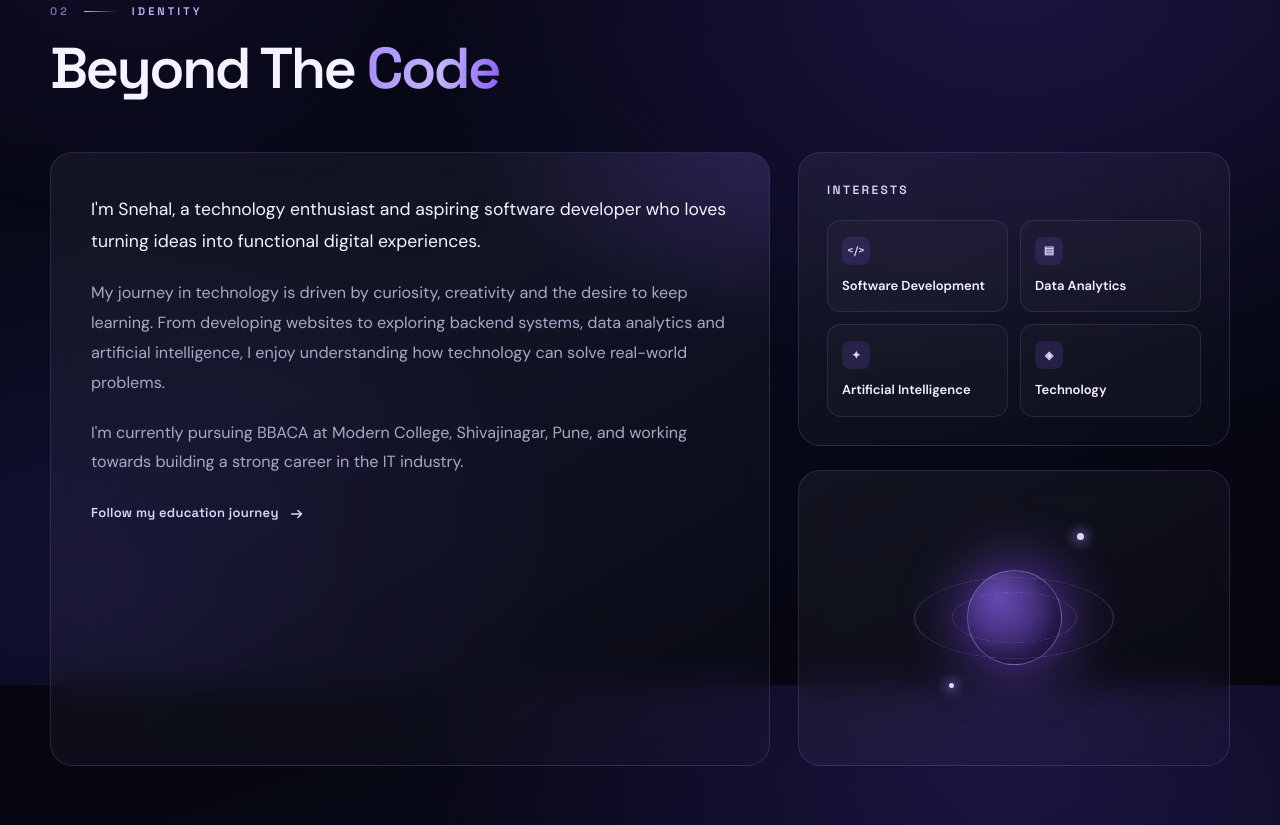
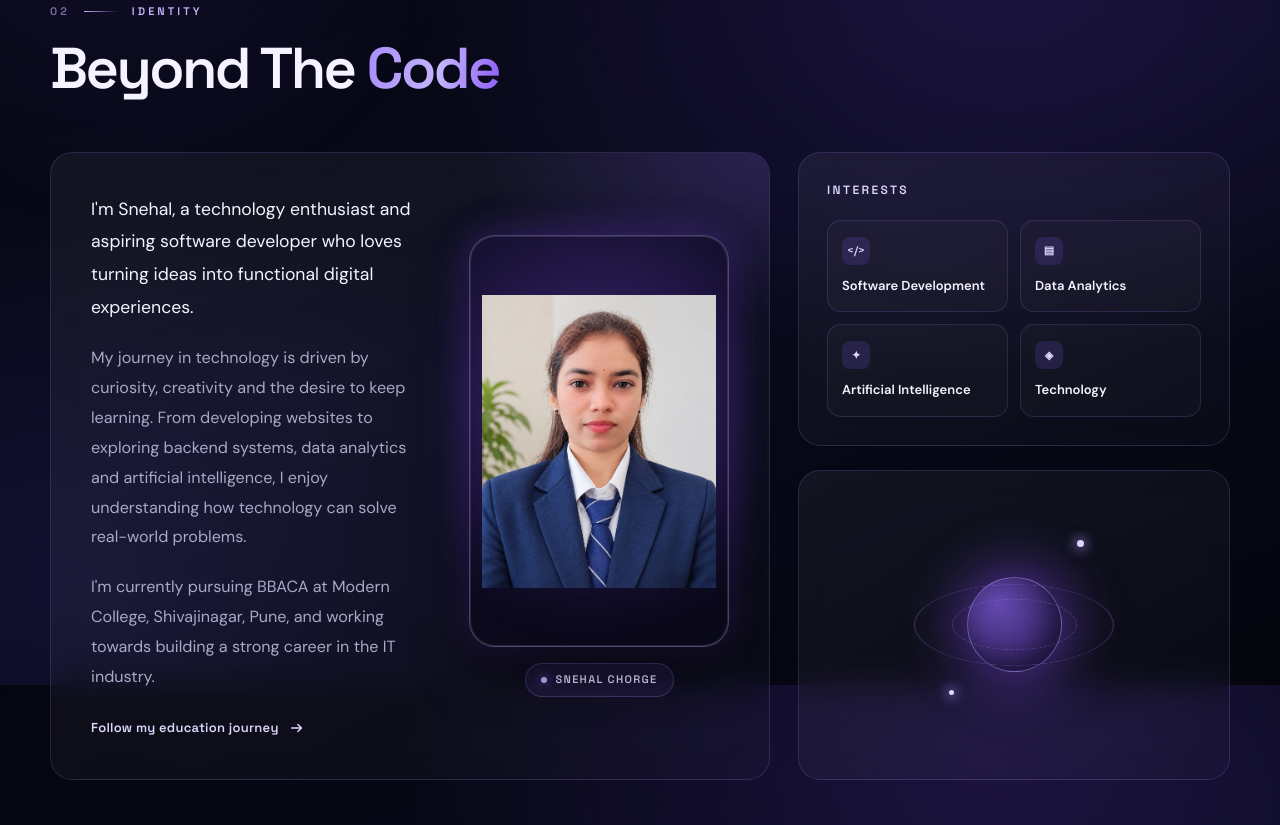
Before and after one commit to snehal3001-arch/snehal3001-arch.github.io, a plain HTML site: page index.html in a window 1280 px wide. Shown: the part 915-1740 px from the top of the page. Drawn offline with Linux system fonts and the light colour scheme.

Commit message:
Update professional profile photograph

```diff
--- a/css/style.css
+++ b/css/style.css
@@ -763,6 +763,10 @@ button {
 }
 
 .about__card {
+  display: grid;
+  grid-template-columns: minmax(0, 1fr) minmax(0, 260px);
+  align-items: center;
+  gap: 36px;
   padding: 40px;
   overflow: hidden;
   transition: transform 0.35s ease, border-color 0.35s ease, box-shadow 0.35s ease;
@@ -797,6 +801,92 @@ button {
 
 .about__card p:last-of-type {
   margin-bottom: 0;
+}
+
+.about__card-copy {
+  min-width: 0;
+}
+
+/* ---------- About portrait ---------- */
+.about__portrait {
+  display: flex;
+  flex-direction: column;
+  align-items: center;
+  gap: 16px;
+  min-width: 0;
+  margin: 0;
+}
+
+.about__portrait-frame {
+  position: relative;
+  width: min(100%, 260px);
+  /* Keep the source photograph's original 414 x 656 portrait ratio. */
+  aspect-ratio: 414 / 656;
+  /* A slim inset mat adds comfortable space around the head and glasses
+     without cropping, stretching or otherwise altering the photograph. */
+  padding: 12px;
+  border: 1px solid rgba(196, 181, 253, 0.34);
+  border-radius: 26px;
+  background: linear-gradient(160deg, rgba(20, 17, 44, 0.92), rgba(9, 8, 24, 0.95));
+  box-shadow: 0 22px 52px rgba(0, 0, 0, 0.5), 0 0 34px rgba(124, 58, 237, 0.28);
+  isolation: isolate;
+}
+
+.about__portrait-frame::before {
+  content: "";
+  position: absolute;
+  inset: -16px;
+  z-index: -1;
+  border-radius: 36px;
+  background: radial-gradient(circle at 50% 42%, rgba(139, 92, 246, 0.4), rgba(91, 46, 182, 0.16) 55%, transparent 74%);
+  filter: blur(18px);
+}
+
+.about__portrait-frame img {
+  position: relative;
+  z-index: 1;
+  display: block;
+  width: 100%;
+  height: 100%;
+  /* Always show the complete original image: no crop, no stretch, no distortion. */
+  object-fit: contain;
+  object-position: center;
+  border-radius: 16px;
+}
+
+.about__portrait-frame::after {
+  content: "";
+  position: absolute;
+  inset: 0;
+  z-index: 2;
+  border: 1px solid rgba(255, 255, 255, 0.12);
+  border-radius: inherit;
+  pointer-events: none;
+}
+
+.about__portrait-caption {
+  display: inline-flex;
+  align-items: center;
+  gap: 9px;
+  padding: 7px 15px;
+  border: 1px solid rgba(167, 139, 250, 0.26);
+  border-radius: 999px;
+  color: var(--lavender-light);
+  background: rgba(139, 92, 246, 0.1);
+  font-family: var(--font-display);
+  font-size: 11px;
+  font-weight: 600;
+  letter-spacing: 0.12em;
+  text-transform: uppercase;
+}
+
+.about__portrait-caption::before {
+  content: "";
+  width: 6px;
+  height: 6px;
+  border-radius: 50%;
+  background: var(--lavender);
+  box-shadow: 0 0 10px var(--violet-soft);
 }
 
 .about__side {
@@ -2317,7 +2407,17 @@ button {
   }
 
   .about__card {
+    grid-template-columns: 1fr;
+    gap: 30px;
     padding: 28px 24px;
+  }
+
+  .about__portrait {
+    order: -1;
+  }
+
+  .about__portrait-frame {
+    width: min(100%, 250px);
   }
 
   .about__side {
--- a/index.html
+++ b/index.html
@@ -126,6 +126,7 @@
 
         <div class="about__grid">
           <article class="about__card reveal">
+            <div class="about__card-copy">
               <p>I'm Snehal, a technology enthusiast and aspiring software developer who loves turning ideas into functional digital experiences.</p>
               <p>My journey in technology is driven by curiosity, creativity and the desire to keep learning. From developing websites to exploring backend systems, data analytics and artificial intelligence, I enjoy understanding how technology can solve real-world problems.</p>
               <p>I'm currently pursuing BBACA at Modern College, Shivajinagar, Pune, and working towards building a strong career in the IT industry.</p>
@@ -135,6 +136,17 @@
                   <path d="M4 10h11m0 0-4-4m4 4-4 4" stroke="currentColor" stroke-width="1.6" stroke-linecap="round" stroke-linejoin="round"/>
                 </svg>
               </a>
+            </div>
+
+            <figure class="about__portrait">
+              <div class="about__portrait-frame">
+                <img src="assets/images/snehal-profile.jpg"
+                     alt="Portrait of Snehal Chorge"
+                     width="414" height="656"
+                     loading="lazy" decoding="async">
+              </div>
+              <figcaption class="about__portrait-caption">Snehal Chorge</figcaption>
+            </figure>
           </article>
 
           <div class="about__side">
```
Also changed, not shown: assets/images/snehal-profile.jpg (added), 1 other file. Lines whose indentation alone changed are shown as unchanged.
